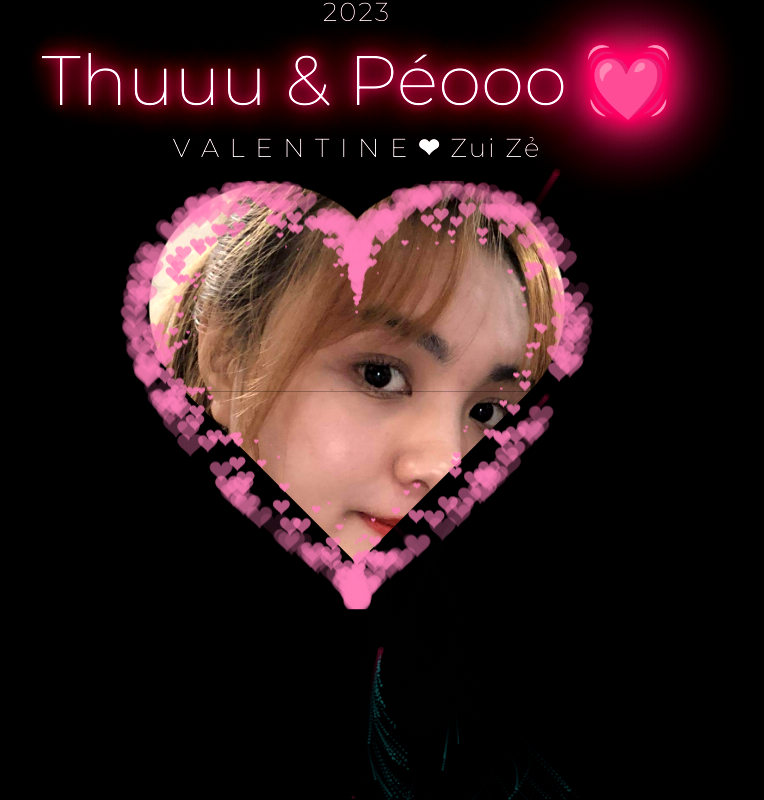
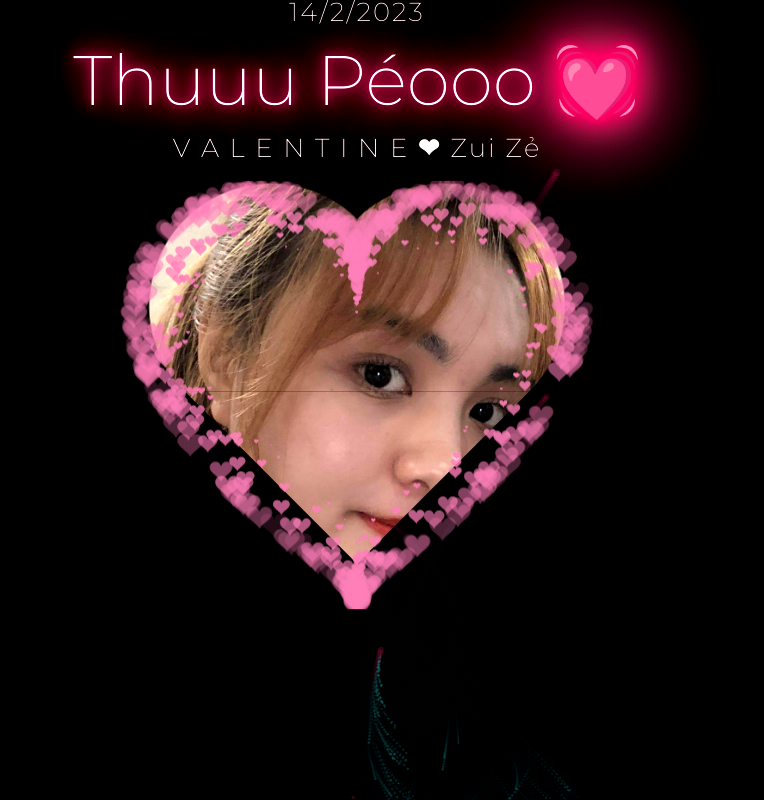
Before and after one commit to quanghtml/giftthubeo, a plain HTML site: page index.html in a window 1280 px wide. Shown: the whole page, without its empty margins (283-1047 px from the left). Drawn offline with nearby package versions, Linux system fonts and the light colour scheme.

Commit message:
Update index.html

```diff
--- a/index.html
+++ b/index.html
@@ -9,11 +9,10 @@
   </head>
 
   <body>
-    <!-- <audio autoplay="autopaly">
-      <source src="renxi.mp3" type="audio/mp3" />
-    </audio> -->
+    <audio autoplay="autopaly">
+      <source src="nhac.mp3" type="audio/mp3" />
+    </audio>
     <!-- 星空html -->
-    <!-- <div> -->
     <div class="container2">
       <div class="content">
         <canvas id="universe"></canvas>
@@ -22,8 +21,8 @@
     <!-- </div> -->
     <div class="title">
       <!-- EDIT HERE -->
-      <h3 class="STARDUST1">2023</h3>
-      <h1 class="STARDUST2">Thuuu &amp; Péooo 💓</h1>
+      <h3 class="STARDUST1">14/2/2023</h3>
+      <h1 class="STARDUST2">Thuuu Péooo 💓</h1>
       <h3 class="STARDUST3">V A L E N T I N E <strong>❤</strong> Zui Zẻ</h3>
       <img class="img" src="z4107693819714_70a68346e04b3d447d52527d5c9d0f59.jpg" alt="thuuuu nè" />
       <canvas id="pinkboard"></canvas>
```
